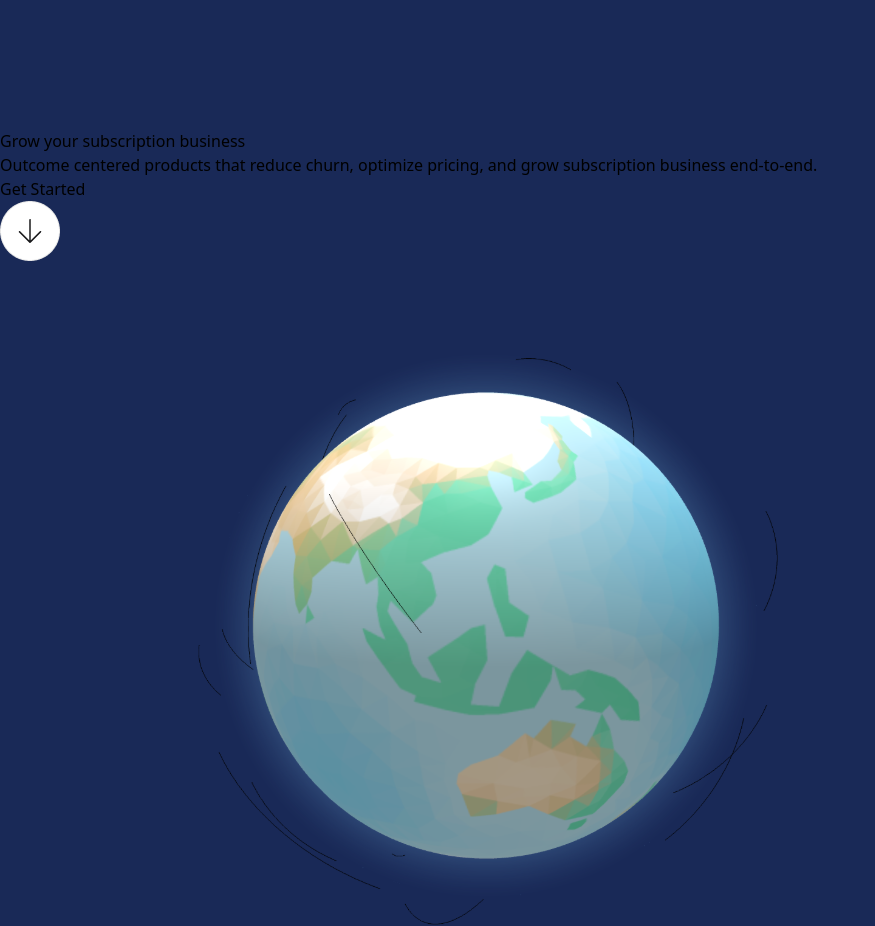
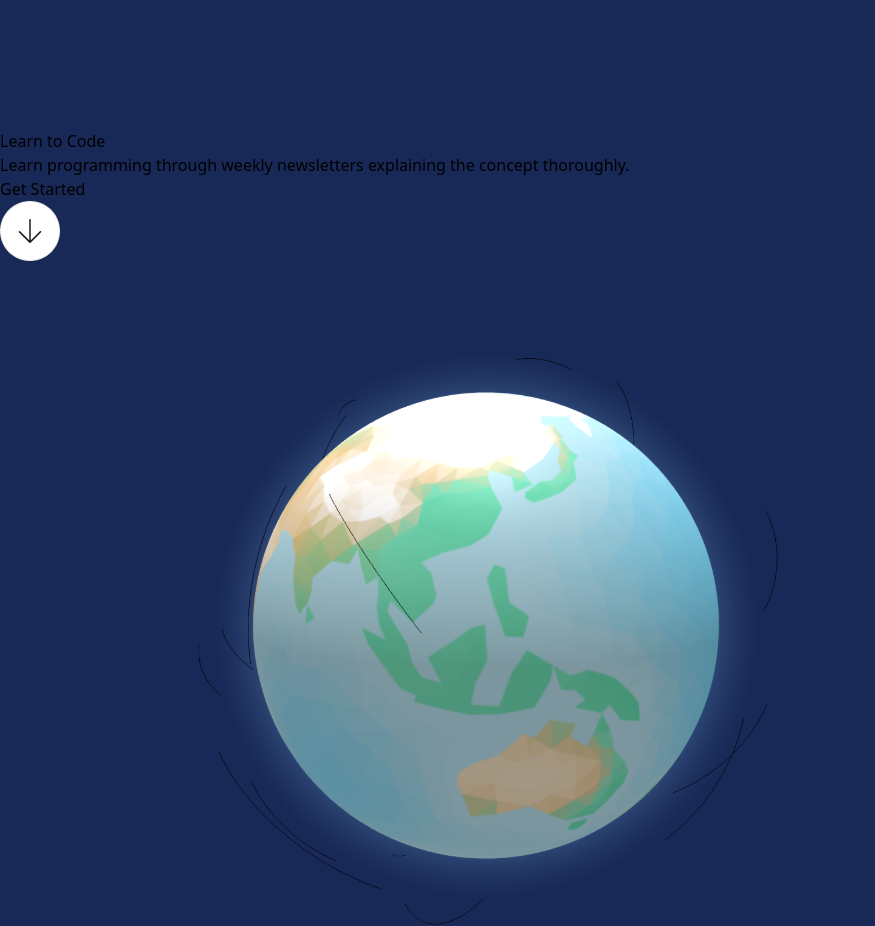
Before and after one commit to tlcgbo/Modern-Website, a React (Vite) app: page / in a window 1280 px wide. Shown: the part 1380-2306 px from the top of the page, without its empty margins (0-875 px from the left). Built offline with nearby package versions, Linux system fonts and the light colour scheme.

Commit message:
yesssgit status!

```diff
--- a/index.html
+++ b/index.html
@@ -2,9 +2,9 @@
 <html lang="en">
   <head>
     <meta charset="UTF-8" />
-    <link rel="icon" type="image/svg+xml" href="/vite.svg" />
+    <link rel="icon" type="image/svg+xml" href="/favicon.ico" />
     <meta name="viewport" content="width=device-width, initial-scale=1.0" />
-    <title>Subscription Site</title>
+    <title>Learn to Code</title>
   </head>
   <body>
     <div id="root"></div>
--- a/src/components/Hero.jsx
+++ b/src/components/Hero.jsx
@@ -18,8 +18,8 @@ function Hero() {
         <section className=' text-white hero mt-20 flex w-[80vw] pl-[3vw] overflow-hidden'>
             <motion.div variants={textVariant('.2')} className='hero-left w-[459px] h-[461px] mt-5 ml-[-4vw]'>
 
-                <h1 className='hero-head text-[80px] w-[12.2cm] h-[231px] leading-[77px] pl-[2.5vw] font-bold'>Grow your subscription business</h1>
-                <p className='hero-p pl-[2.5vw] text-[#bebcbc] text-[20px] leading-[30px] tracking-[-0.63px] mt-10'>Outcome centered products that reduce churn, optimize pricing, and grow subscription business end-to-end.</p>
+                <h1 className='hero-head text-[80px] w-[12.2cm] h-[231px] leading-[77px] pl-[2.5vw] font-bold'>Learn to Code</h1>
+                <p className='hero-p pl-[2.5vw] text-[#bebcbc] text-[20px] leading-[30px] tracking-[-0.63px] mt-10'>Learn programming through weekly newsletters explaining the concept thoroughly.</p>
 
                 <motion.div variants={slideIn('left', 'tween', '.5s', '.3s')} className='start pl-[2.5vw] mt-10 flex hero-btns'>
                 <motion.button
```
Also changed, not shown: src/assets/code.jpg (added), 1 other file (tests, documents, lock files or other folders).
